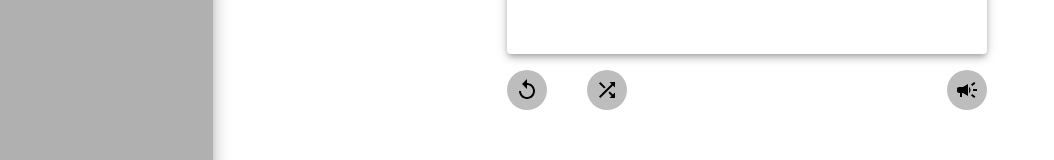
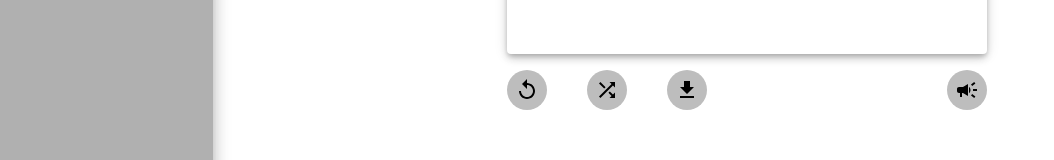
Before and after one commit to ashesh808/SCSUHackathonNov2023, a Next.js app in the folder client/: page /Flashcards in a window 1280 px wide. Shown: the part 361-521 px from the top of the page, without its empty margins (0-1054 px from the left). Built offline with nearby package versions, Linux system fonts and the light colour scheme.

Commit message:
Added download JSON button

```diff
--- a/client/components/SpeakContent.js
+++ b/client/components/SpeakContent.js
@@ -1,7 +1,7 @@
 'use client'
 
 import CampaignIcon from '@mui/icons-material/Campaign';
-import { Avatar } from '@mui/material'
+import { Avatar, Tooltip } from '@mui/material'
 import "./clickable.css";
 
 /**
@@ -19,9 +19,11 @@ export default function SpeakContent ({ textToSpeak }) {
 
   return (
     <div>
+      <Tooltip title="speak">
       <Avatar className="clickable" onClick={handleSpeak}>
         <CampaignIcon style={{ color: 'black' }}/>
       </Avatar>
+      </Tooltip>
     </div>
   )
 }
--- a/client/pages/Flashcards.js
+++ b/client/pages/Flashcards.js
@@ -6,6 +6,7 @@ import "../components/clickable.css";
 import InfoCard from "../components/InfoCard"
 import SpeakContent from "../components/SpeakContent"
 import PageHeader from '../components/PageHeader'
+import DownloadIcon from '@mui/icons-material/Download';
 
 // const cardNumber = 2
 // const questionText = "What is 9+10?"
@@ -26,6 +27,7 @@ import PageHeader from '../components/PageHeader'
 //   }
 // ]
 
+//api placeholder
 let cards = []
 for (let i = 0; i < 50; i++) {
   cards.push({
@@ -49,6 +51,19 @@ export default function Flashcards () {
     }
     setShuffledCards(newShuffledCards);
     setCurrentPage(1); // Reset to the first page after shuffling
+  };
+
+  const downloadJson = () => {
+    const jsonContent = JSON.stringify(cards, null, 2);
+    const blob = new Blob([jsonContent], { type: 'application/json' });
+    const url = URL.createObjectURL(blob);
+    const a = document.createElement('a');
+    a.href = url;
+    a.download = 'flashcards.json';
+    document.body.appendChild(a);
+    a.click();
+    document.body.removeChild(a);
+    URL.revokeObjectURL(url);
   };
 
   const handleChangePage = (event, page) => {
@@ -95,7 +110,14 @@ export default function Flashcards () {
               </Avatar>
             </Tooltip>
           </Grid>
-          <Grid item xs={6} />
+          <Grid item xs={2}>
+          <Tooltip title="Download JSON" onClick={downloadJson}>
+            <Avatar className="clickable">
+              <DownloadIcon style={{ color: 'black' }} />
+            </Avatar>
+          </Tooltip>
+        </Grid>
+          <Grid item xs={4} />
           <Grid item xs={2} style={{display: "flex", justifyContent: "flex-end"}} >
               {showAnswer
                 ? <SpeakContent textToSpeak={currentCard.answerText} />
```
